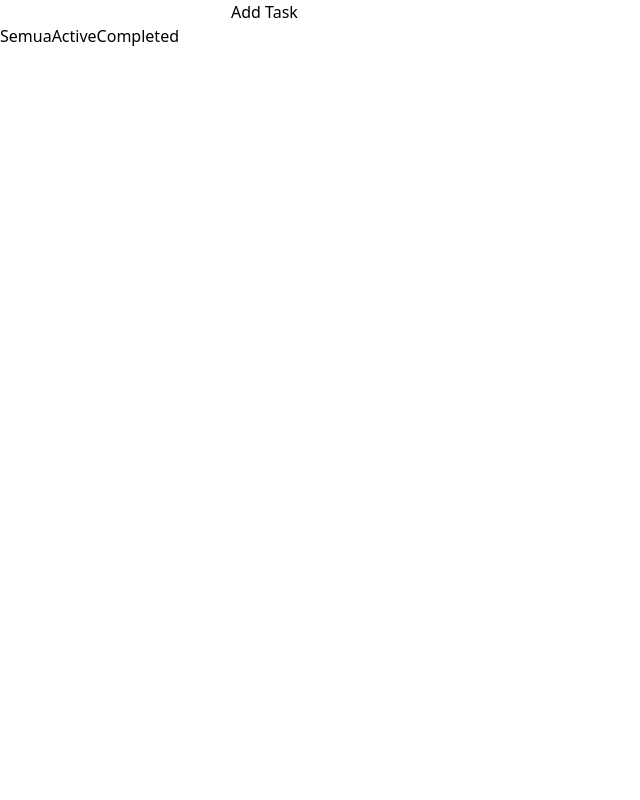
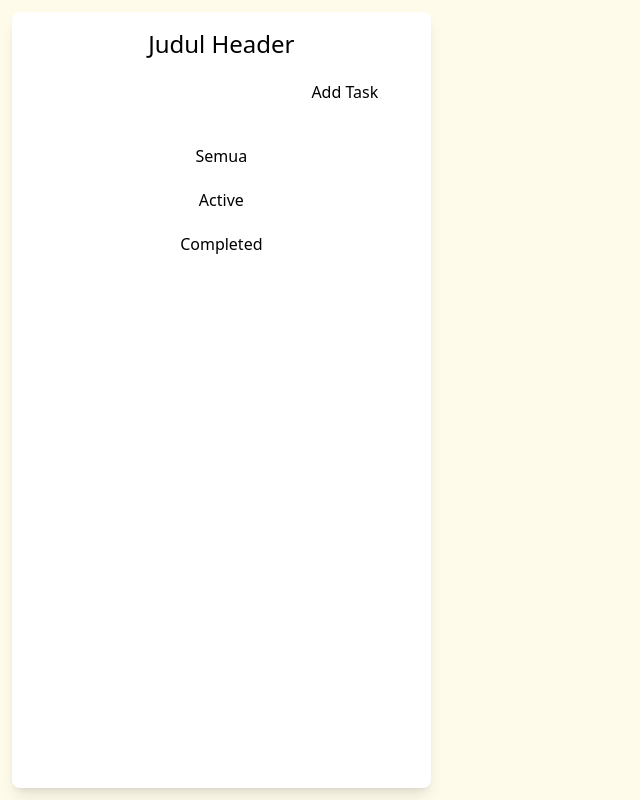
Before and after one commit to qadrihafyan/32-pbk-uts-233510651, a Vue app: page / in a window 1280 px wide. Shown: the whole page, without its empty margins (0-640 px from the left). Built offline with nearby package versions, Linux system fonts and the light colour scheme.

Commit message:
layout dasar and flex

```diff
--- a/src/App.vue
+++ b/src/App.vue
@@ -34,12 +34,15 @@ const filteredTasks = computed(() => {
 </script>
 
 <template>
-  <div>
+  <div class="flex p-3 min-w-screen min-h-screen bg-amber-50">
     <!-- Left Content -->
-    <div>
-      <input type="text" v-model="newTask" @keyup.enter="addTask" />
-      <button @click="addTask">Add Task</button>
-      <div>
+    <div class="flex flex-col w-1/3 bg-white rounded-lg shadow-lg p-4 gap-5">
+      <h1 class="w-full text-center text-2xl">Judul Header</h1>
+      <div class="flex items-center justify-center gap-4 w-full">
+        <input type="text" v-model="newTask" @keyup.enter="addTask" />
+        <button @click="addTask">Add Task</button>
+      </div>
+      <div class="flex flex-col gap-5 mt-5 ">
         <button @click="filter = 'all'">Semua</button>
         <button @click="filter = 'active'">Active</button>
         <button @click="filter = 'completed'">Completed</button>
```
